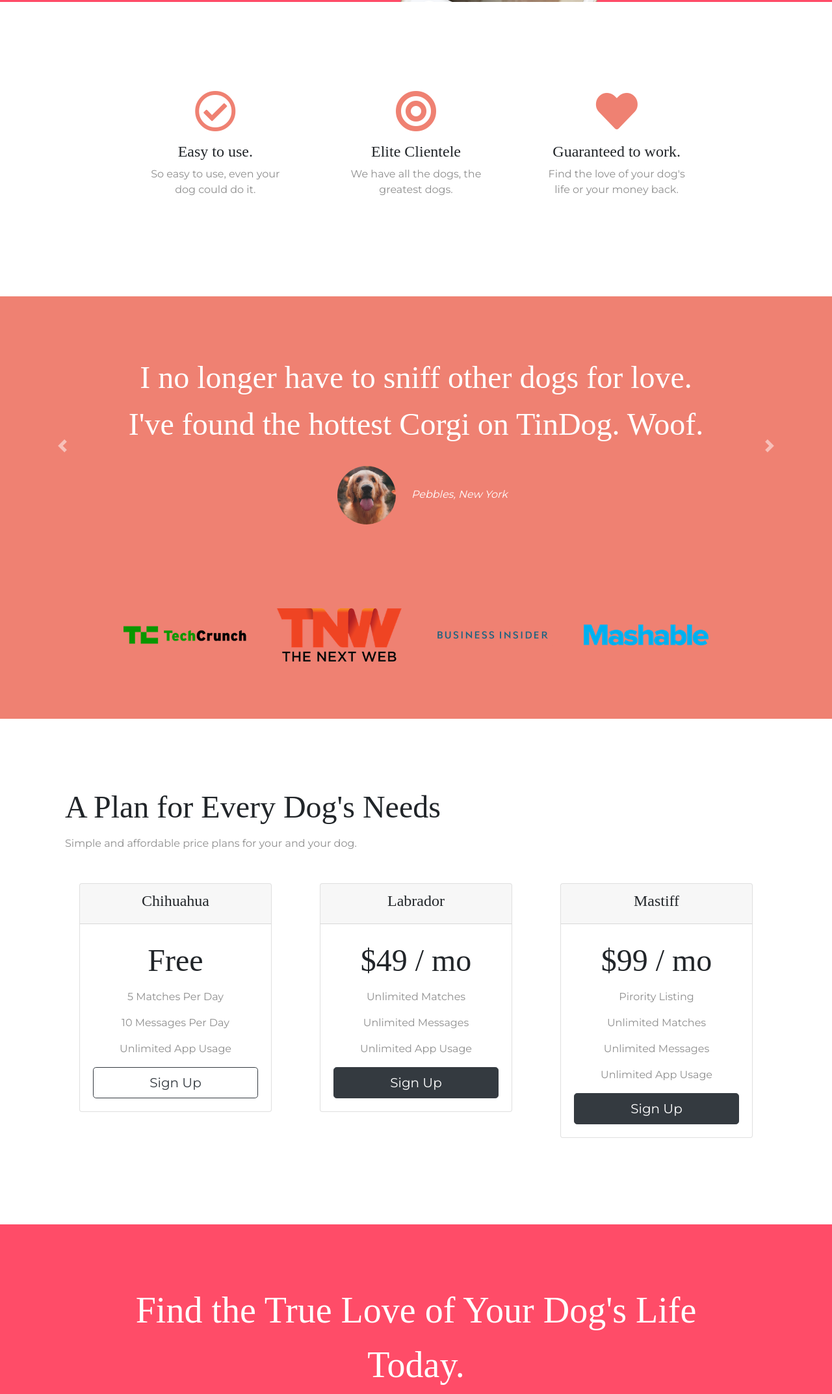
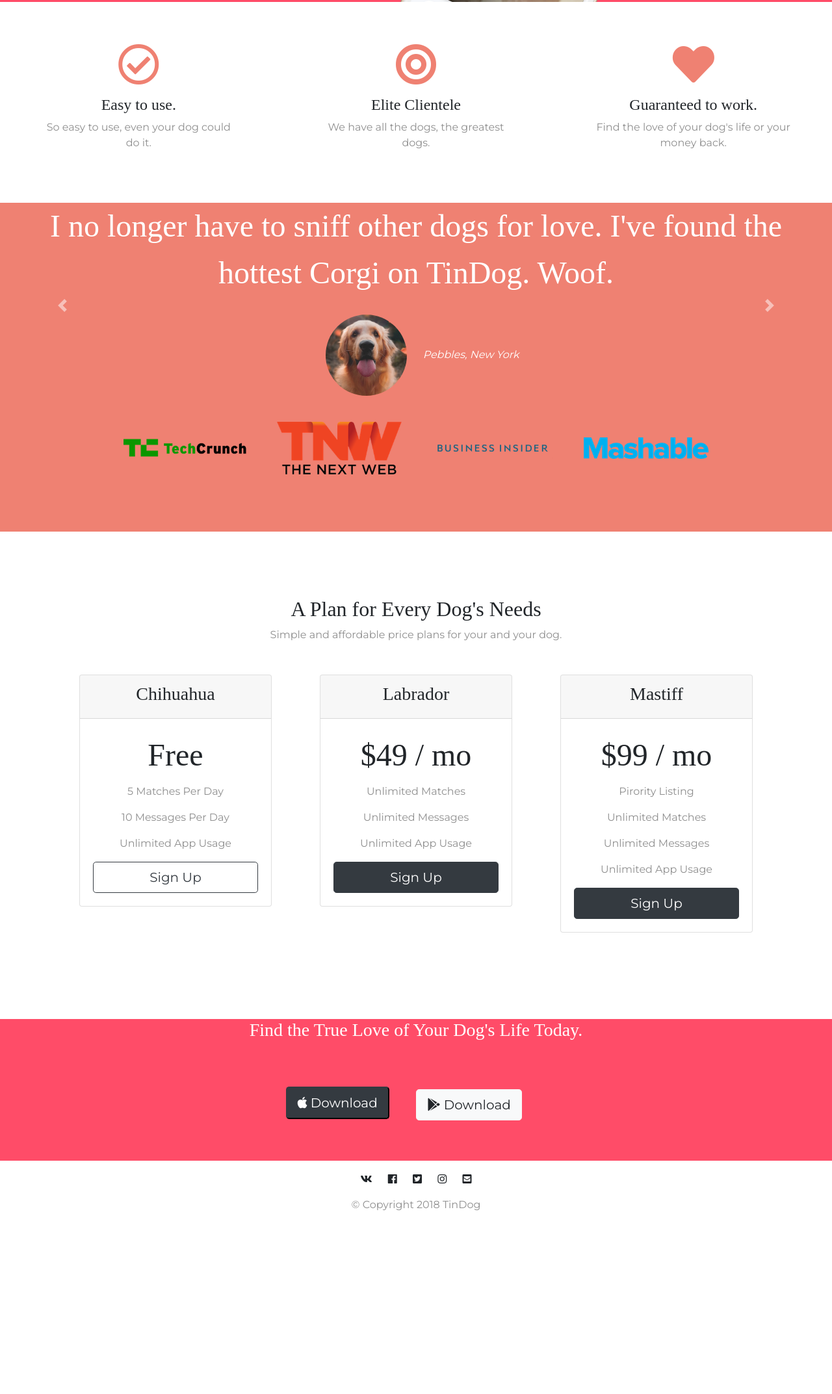
Before and after one commit to SLAVA747/7.-Intermediate-Bootstrap, a plain HTML site: page TinDog-Start-master/index.html in a window 1280 px wide. Shown: the part 582-2727 px from the top of the page at 65% size. After the commit the page ends 2464 px from the top, so only its background shows below. Drawn offline with nearby package versions, Linux system fonts and the light colour scheme.

Commit message:
11. Refactoring our Website Part 2
11. Refactoring our Website Part 2

```diff
--- a/TinDog-Start-master/css/styles.css
+++ b/TinDog-Start-master/css/styles.css
@@ -1,32 +1,29 @@
 body{
   font-family: "Montserrat";
+  text-align: center;
 }
-#title{
-  background-color: #ff4c68;
-  color: #fff;
+h1,h2,h3,h4,h5{
+  font-family:"Montserrat-bold";
 }
-h1 {
+
+p{
+  color:#8f8f8f;
+}
+#title .container-fluid{
+  padding: 3% 15% 7%;
+text-align: left;
+}
+/*Navigation Bar*/
+
+.big_heading{
   font-family: "Montserrat-Black";
   font-size: 3rem;
   line-height: 1.5;
 }
-h2{
-	font-family:"Montserrat-bold";
-	font-size: 3rem;
-	line-height: 1.5;
+.section-heading{
+  font-size: 3rem;
+  line-height: 1.5;
 }
-h3{
-  font-family: "Montserrat-Bold";
-  font-size: 1.5rem;
-}
-p{
-  color:#8f8f8f;
-}
-.container-fluid{
-  padding: 3% 15% 7%;
-}
-/*Navigation Bar*/
-
 .navbar-brand{
   font-family: "Ubuntu";
   font-size: 2.5rem;
@@ -52,15 +49,12 @@ p{
   position: absolute;
   right: 30%;
 }
-#features{
-padding: 7% 15%;
-background-color: #fff;
-position: relative;
-z-index: 1;
+
+.feature-box{
+  padding: 5%;
 }
-.feature-box{
-  text-align: center;
-  padding: 5%;
+.feature-title{
+  font-size: 1.5rem;
 }
 .icon{
   color:#ef8172;
@@ -70,41 +64,66 @@ z-index: 1;
   color:#ff4c68;
 }
 
-#testimonials{
 
-	text-align: center;
-	background-color: #ef8172;
-	color:#fff;
-}
 .testimonial-image{
 	width: 10%;
 	border-radius:200%;
 	margin:20px;
 }
-#press{
-	background-color: #ef8172;
-	text-align: center;
-	padding-bottom:3%;
-}
+
 .press-logo{
 	width:15%;
 	margin:20px 20px 50px;
 
 }
 
-.carousel-item{
-  padding: 7% 15%;
+.color-section{
+  background-color: #ff4c68;
+  color: #fff;
+}
+
+.white-section{
+  background-color: #fff;
+}
+
+.pricing-column{
+  padding: 3% 2%;
+}
+
+
+
+.social-icon{
+  margin: 20px 10px;
 }
 
 #pricing{
 padding: 100px;
 
 }
+.price-text{
+font-size: 3rem;
+line-height: 1.5;
+}
+#features{
+position: relative;
+z-index: 1;
+}
+#testimonials{
 
-.pricing-column{
-  padding: 3% 2%;
-  text-align: center;
+	background-color: #ef8172;
 }
+.testimonials-text{
+  font-size: 3rem;
+  line-height: 1.5;
+}
+#press{
+	background-color: #ef8172;
+	padding-bottom:3%;
+}
+
+
+
+
 
 @media (max-width: 1028px) {
   #title{
@@ -115,24 +134,3 @@ padding: 100px;
   transform: rotate(0);
 }
 }
-
-#cta{
-  color: #FFF;
-  background-color: #FF4c68;
-  text-align: center;
-  padding: 7% 15%;
-}
-.cta-heading{
-   font-family: "Montserrat-Black";
-   font-size: 3.5rem;
-   line-height: 1.5;
-}
-
-#footer{
-  padding: 7% 15%;
-  text-align: center;
-  line-height: 1.5rem;
-}
-.social-icon{
-  margin: 20px 10px;
-}
--- a/TinDog-Start-master/index.html
+++ b/TinDog-Start-master/index.html
@@ -16,7 +16,7 @@
 
 <body>
 
-  <section id="title">
+  <section class="color-section" id="title">
     <div class="container-fluid">
 
 
@@ -54,7 +54,7 @@
 
       <div class="row">
         <div class="col-lg-6">
-          <h1>Meet new and interesting dogs nearby.</h1>
+          <h1 class="big_heading">Meet new and interesting dogs nearby.</h1>
           <button type="button" class="btn btn-dark btn-lg downliad-buttons"><i class="fab fa-apple"></i> Download</button>
           <button type="button" class="btn btn-light btn-lg downliad-buttons"><i class="fab fa-google-play"></i> Download</button>
         </div>
@@ -69,45 +69,48 @@
 
   <!-- Features -->
 
-  <section id="features">
+  <section class="white-section" id="features">
+    <div class="container-fluid">
+
+
       <div class="row">
 
 
         <div class="feature-box col-lg-4">
           <i class="icon far fa-check-circle fa-4x"></i>
-        <h3>Easy to use.</h3>
+          <h3 class="feature-title">Easy to use.</h3>
           <p>So easy to use, even your dog could do it.</p>
 
         </div>
         <div class="feature-box col-lg-4">
           <i class="icon fas fa-bullseye fa-4x"></i>
-        <h3>Elite Clientele</h3>
+          <h3 class="feature-title">Elite Clientele</h3>
           <p>We have all the dogs, the greatest dogs.</p>
 
         </div>
         <div class="feature-box col-lg-4">
           <i class="icon fas fa-heart fa-4x"></i>
-        <h3>Guaranteed to work.</h3>
+          <h3 class="feature-title">Guaranteed to work.</h3>
           <p>Find the love of your dog's life or your money back.</p>
         </div>
       </div>
-
+    </div>
 
   </section>
 
 
   <!-- Testimonials -->
 
-  <section id="testimonials">
+  <section class="color-section" id="testimonials">
 
     <div id="testimonial-carousel" class="carousel slide" data-ride="false">
       <div class="carousel-inner">
-        <div class="carousel-item active">
-          <h2>I no longer have to sniff other dogs for love. I've found the hottest Corgi on TinDog. Woof.</h2>
+        <div class="carousel-item active container-fluid">
+          <h2 class="testimonials-text">I no longer have to sniff other dogs for love. I've found the hottest Corgi on TinDog. Woof.</h2>
           <img class="testimonial-image" src="images/dog-img.jpg" alt="dog-profile">
           <em>Pebbles, New York</em>
         </div>
-        <div class="carousel-item">
+        <div class="carousel-item container-fluid">
           <h2 class="testimonial-text">My dog used to be so lonely, but with TinDog's help, they've found the love of their life. I think.</h2>
           <img class="testimonial-image" src="images/lady-img.jpg" alt="lady-profile">
           <em>Beverly, Illinois</em>
@@ -129,7 +132,7 @@
 
   <!-- Press -->
 
-  <section id="press">
+  <section class="color-section" id="press">
     <img class="press-logo" src="images/techcrunch.png" alt="tc-logo">
     <img class="press-logo" src="images/tnw.png" alt="tnw-logo">
     <img class="press-logo" src="images/bizinsider.png" alt="biz-insider-logo">
@@ -140,7 +143,7 @@
 
   <!-- Pricing -->
 
-  <section id="pricing">
+  <section class="white-section" id="pricing">
 
     <h2>A Plan for Every Dog's Needs</h2>
     <p>Simple and affordable price plans for your and your dog.</p>
@@ -152,7 +155,7 @@
             <h3>Chihuahua</h3>
           </div>
           <div class="card-body">
-            <h2>Free</h2>
+            <h2 class="price-text">Free</h2>
             <p>5 Matches Per Day</p>
             <p>10 Messages Per Day</p>
             <p>Unlimited App Usage</p>
@@ -166,7 +169,7 @@
             <h3>Labrador</h3>
           </div>
           <div class="card-body">
-            <h2>$49 / mo</h2>
+            <h2 class="price-text">$49 / mo</h2>
             <p>Unlimited Matches</p>
             <p>Unlimited Messages</p>
             <p>Unlimited App Usage</p>
@@ -180,7 +183,7 @@
             <h3>Mastiff</h3>
           </div>
           <div class="card-body">
-            <h2>$99 / mo</h2>
+            <h2 class="price-text">$99 / mo</h2>
             <p>Pirority Listing</p>
             <p>Unlimited Matches</p>
             <p>Unlimited Messages</p>
@@ -199,18 +202,22 @@
 
   <!-- Call to Action -->
 
-  <section id="cta">
+  <section class="color-section" id="cta">
+    <div class="container-fluid">
 
-    <h3 class="cta-heading">Find the True Love of Your Dog's Life Today.</h3>
+
+      <h3 class="big-heading">Find the True Love of Your Dog's Life Today.</h3>
       <button class="downliad-buttons bnt btn-lg btn-dark" type="button"><i class="fab fa-apple"></i> Download</button>
       <button class="downliad-buttons btn btn-lg btn-light" type="button"><i class="fab fa-google-play"></i> Download</button>
-
+    </div>
   </section>
 
 
   <!-- Footer -->
 
-  <footer id="footer">
+  <footer class="white-section" id="footer">
+    <div class="container-fluid">
+
       <i class="social-icon fab fa-vk"></i>
       <i class="social-icon fab fa-facebook"></i>
       <i class="social-icon fab fa-twitter-square"></i>
@@ -218,6 +225,7 @@
       <i class="social-icon fas fa-envelope-square"></i>
       <p>© Copyright 2018 TinDog</p>
 
+    </div>
   </footer>
 
 
```
Lines whose indentation alone changed are shown as unchanged.
